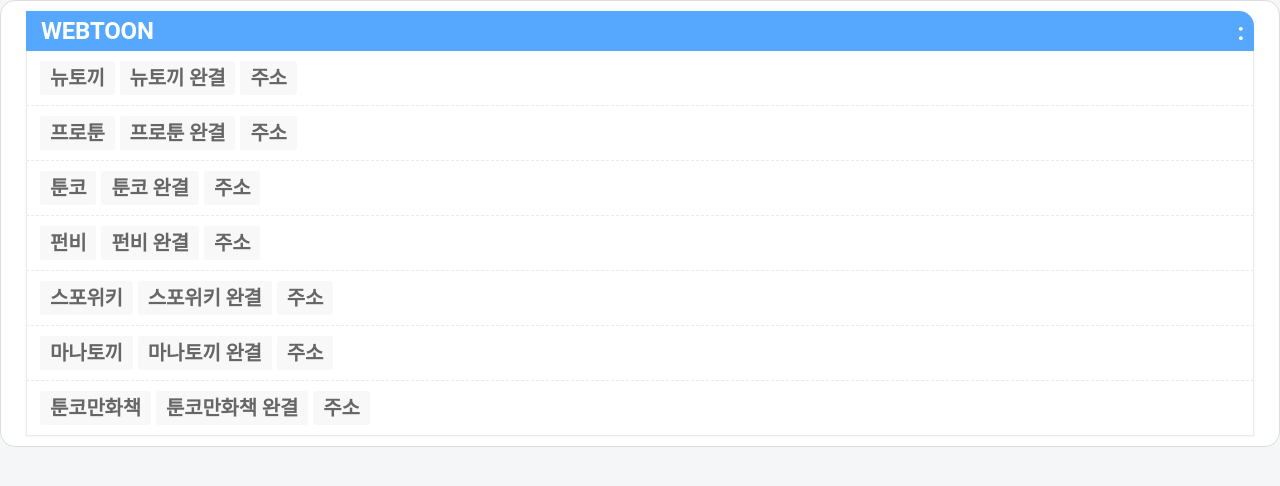
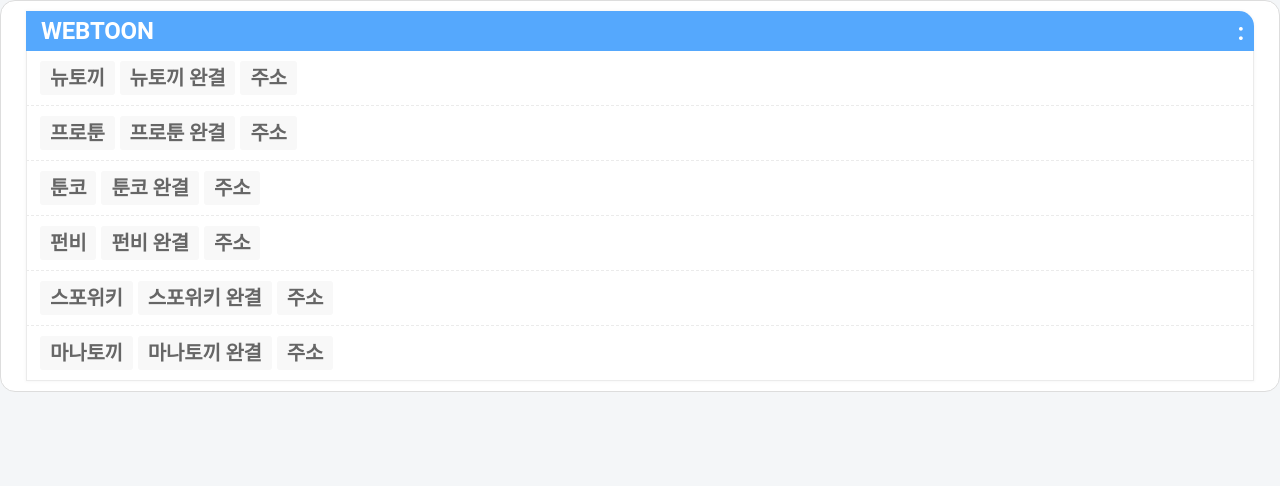
Before and after one commit to enaskr/webtoon_old, a PHP site: page / in a window 1280 px wide. Shown: the top 486 px of the page. Run offline with PHP 8.4, Linux system fonts and the light colour scheme.

Commit message:
툰코만화책 제거(업데이트가 전혀 되고 있지 않네요.)

```diff
--- a/index.php
+++ b/index.php
@@ -53,11 +53,6 @@
 					<a href="./manatoki/?end=END" target="_top">마나토끼 완결</a>
 					<a href="./manatoki/update.php" target="_top">주소</a>
 					</div>
-					<div class="group">
-					<a href="./toonkormanga/" target="_top">툰코만화책</a>
-					<a href="./toonkormanga/?end=END" target="_top">툰코만화책 완결</a>
-					<a href="./toonkormanga/update.php" target="_top">주소</a>
-					</div>
 <?php
 	}
 ?>
--- a/lib/config.json
+++ b/lib/config.json
@@ -1 +1 @@
-{"newtoki_url":"https:\/\/newtoki82.com\/","manatoki_url":"https:\/\/manatoki82.net\/","protoon_url":"https:\/\/protoon34.com\/","toonkor_url":"https:\/\/tkor.pw\/","toonkormanga_url":"https:\/\/tkor.pw\/","funbe_url":"https:\/\/funbe.uno\/","copytoon_url":"https:\/\/toonsarang.ooo\/","toonsarang_url":"https:\/\/toonsarang.ooo\/","spowiki_url":"https:\/\/spowiki45.com\/","manga_view":"true","list_count":20,"try_count":3,"is_adult":"false"}
+{"newtoki_url":"https:\/\/newtoki83.com\/","manatoki_url":"https:\/\/manatoki83.net\/","protoon_url":"https:\/\/protoon34.com\/","toonkor_url":"https:\/\/tkor.pw\/","toonkormanga_url":"https:\/\/tkor.pw\/","funbe_url":"https:\/\/funbe.uno\/","copytoon_url":"https:\/\/toonsarang.ooo\/","toonsarang_url":"https:\/\/toonsarang.ooo\/","spowiki_url":"https:\/\/spowiki45.com\/","manga_view":"true","list_count":20,"try_count":3,"is_adult":"false"}
```
Also changed, not shown: lib/header.php (+1 -7 lines).
